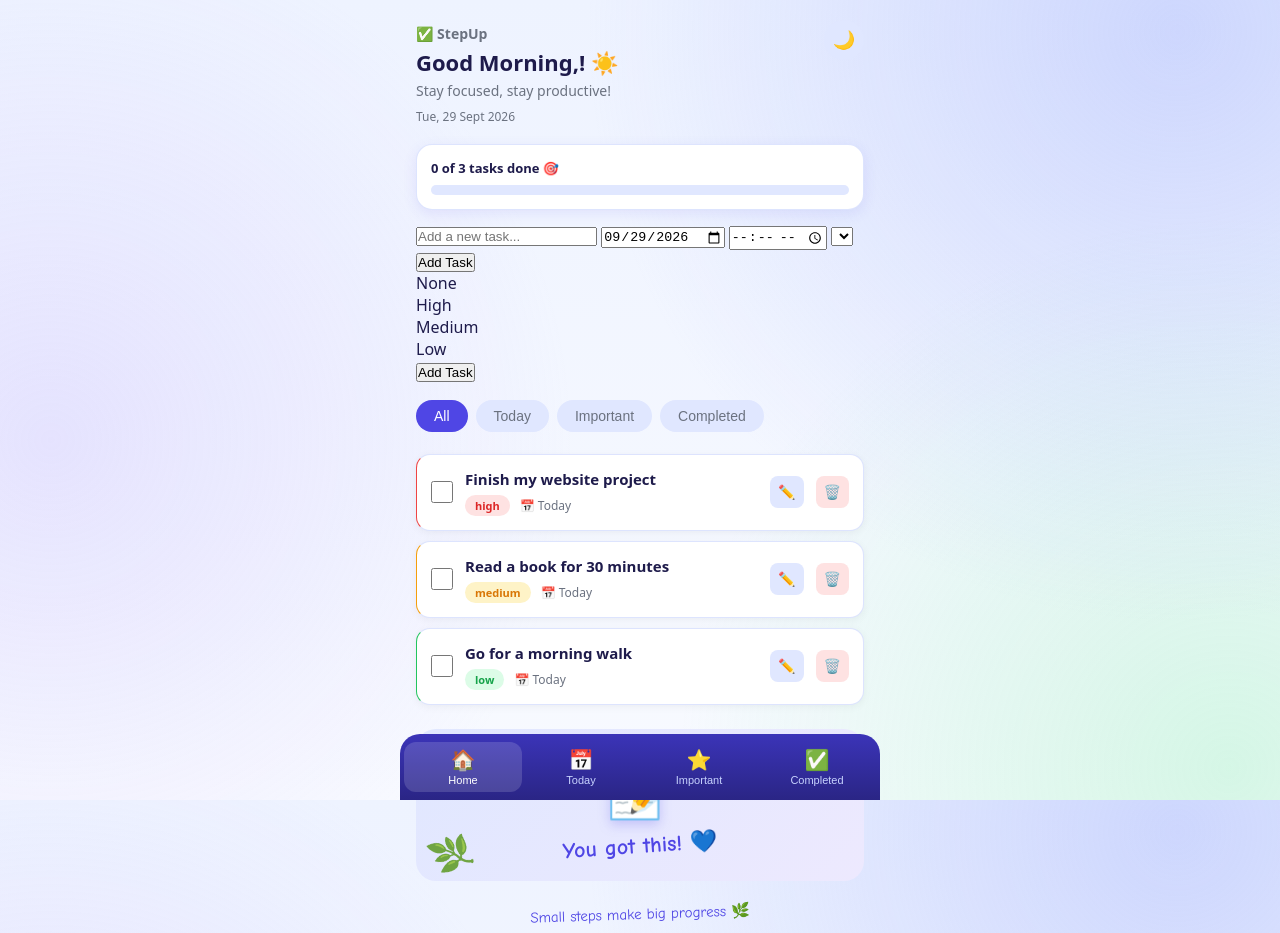
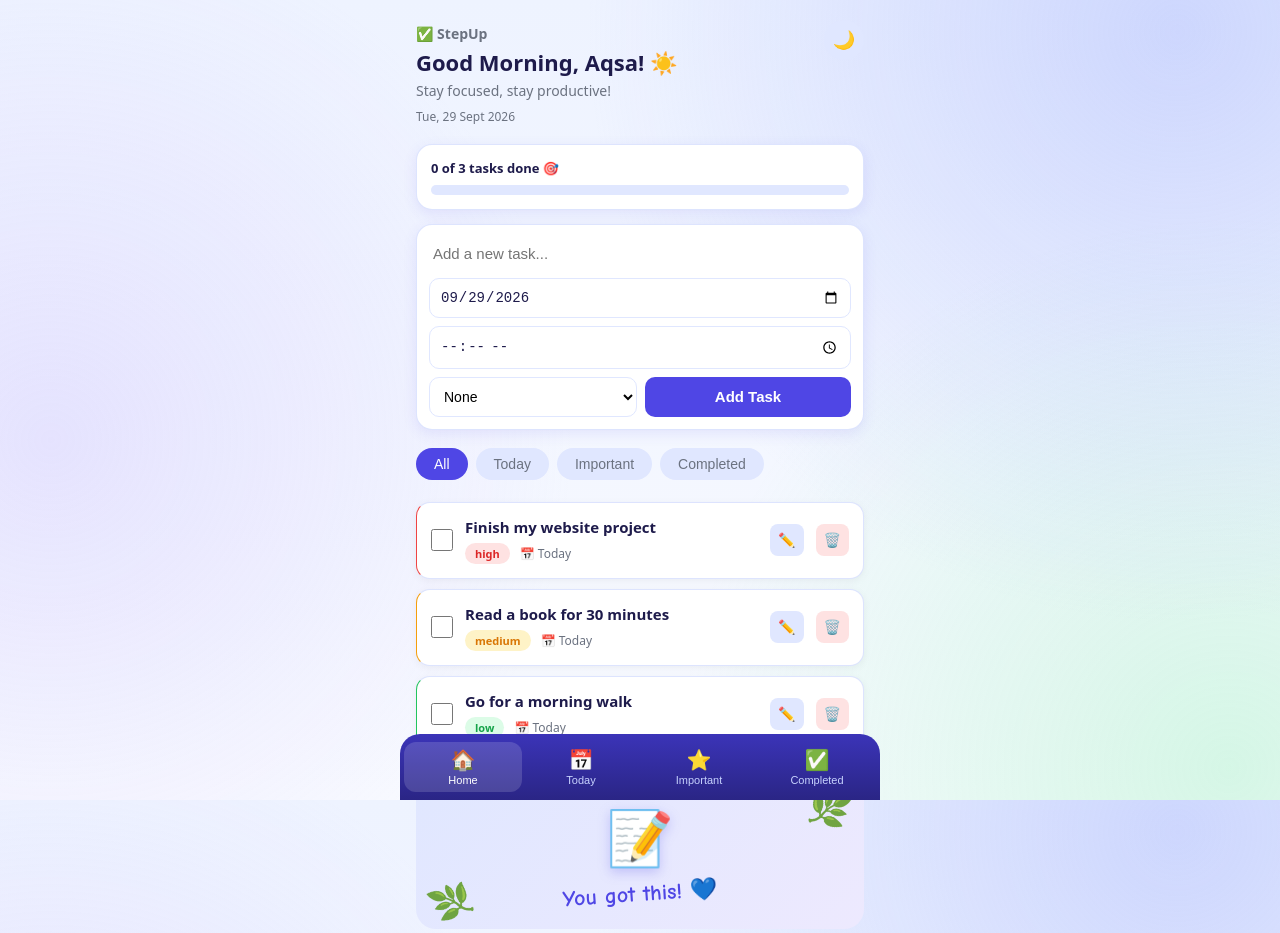
Before and after one commit to fareeya17/Step-Up-, a plain HTML site: page index.html in a window 1280 px wide. Shown: the top 933 px of the page. Drawn offline with Linux system fonts and the light colour scheme.

Commit message:
Update greeting and fix HTML structure

```diff
--- a/index.html
+++ b/index.html
@@ -15,7 +15,7 @@
     <header class="top">
       <div>
         <p class="app-name">✅ StepUp</p>
-        <h1><span id="greeting">Good Morning</span>,! <span id="greetIcon">☀️</span></h1>
+        <h1><span id="greeting">Good Morning</span>, Aqsa! <span id="greetIcon">☀️</span></h1>
         <p>Stay focused, stay productive!</p>
       </div>
       <span class="date" id="date"></span>
@@ -26,18 +26,19 @@
       <div class="progress-text" id="progressText"></div>
       <div class="bar"><div class="fill" id="progressFill"></div></div>
     </div>
+
+    <div class="add-bar">
       <input id="taskInput" type="text" placeholder="Add a new task...">
-<input id="dueDate" type="date">
-<input id="dueTime" type="time">
-<select id="priority">...</select>
-<button id="addBtn">Add Task</button>
+      <input id="dueDate" type="date">
+      <input id="dueTime" type="time">
+      <select id="priority">
         <option value="none">None</option>
         <option value="high">High</option>
         <option value="medium">Medium</option>
         <option value="low">Low</option>
-      </>
+      </select>
       <button id="addBtn">Add Task</button>
-    </>
+    </div>
 
     <div class="chips">
       <button class="chip active" data-filter="all">All</button>
@@ -53,9 +54,7 @@
       <p class="hero-note">You got this! 💙</p>
     </div>
 
-    <p class="quote">
-      Small steps make big progress 🌿
-    </p>
+    <p class="quote">Small steps make big progress 🌿</p>
 
     <nav class="bottom-nav">
       <button class="nav active" data-filter="all"><span>🏠</span>Home</button>
@@ -67,4 +66,4 @@
   </div>
   <script src="script.js"></script>
 </body>
-</html>
+        </html>
```
